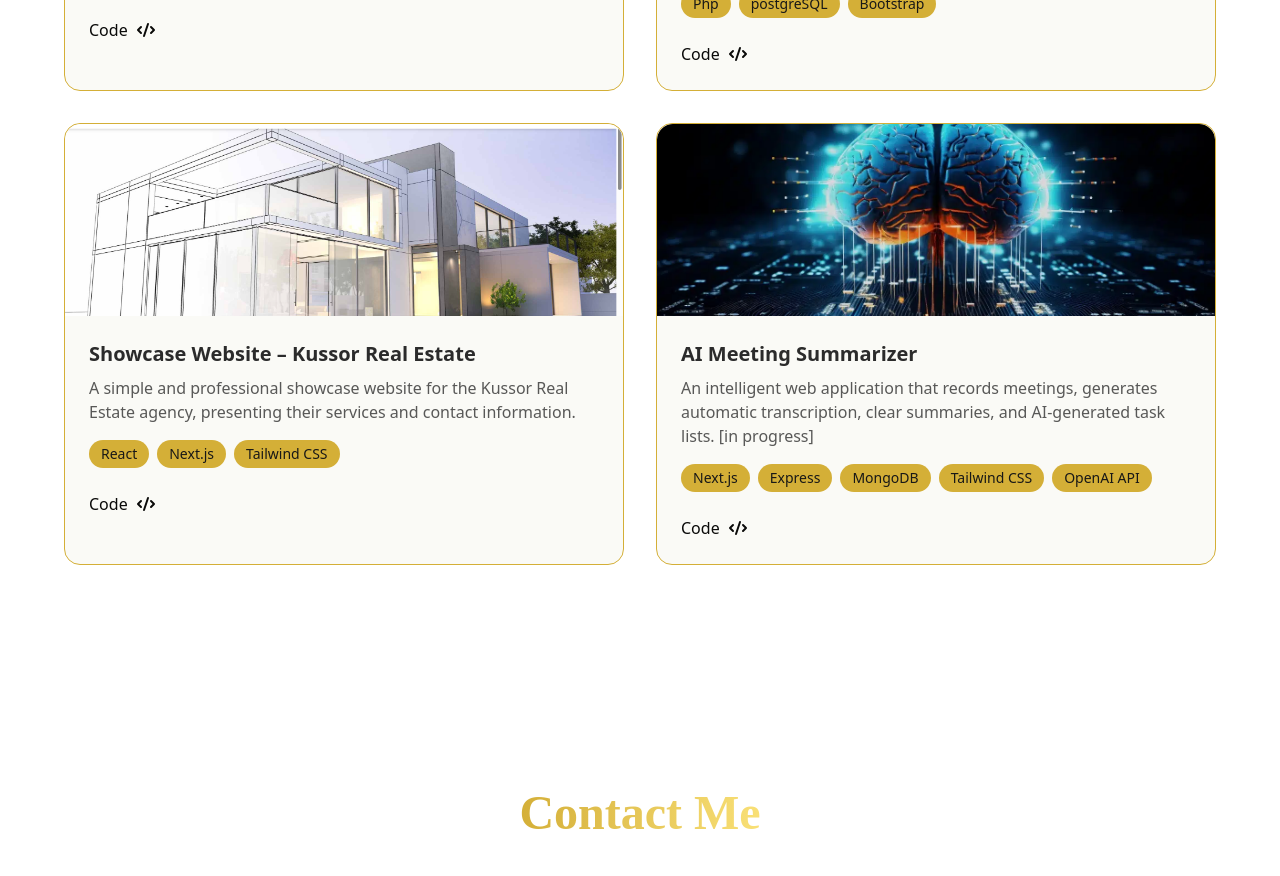
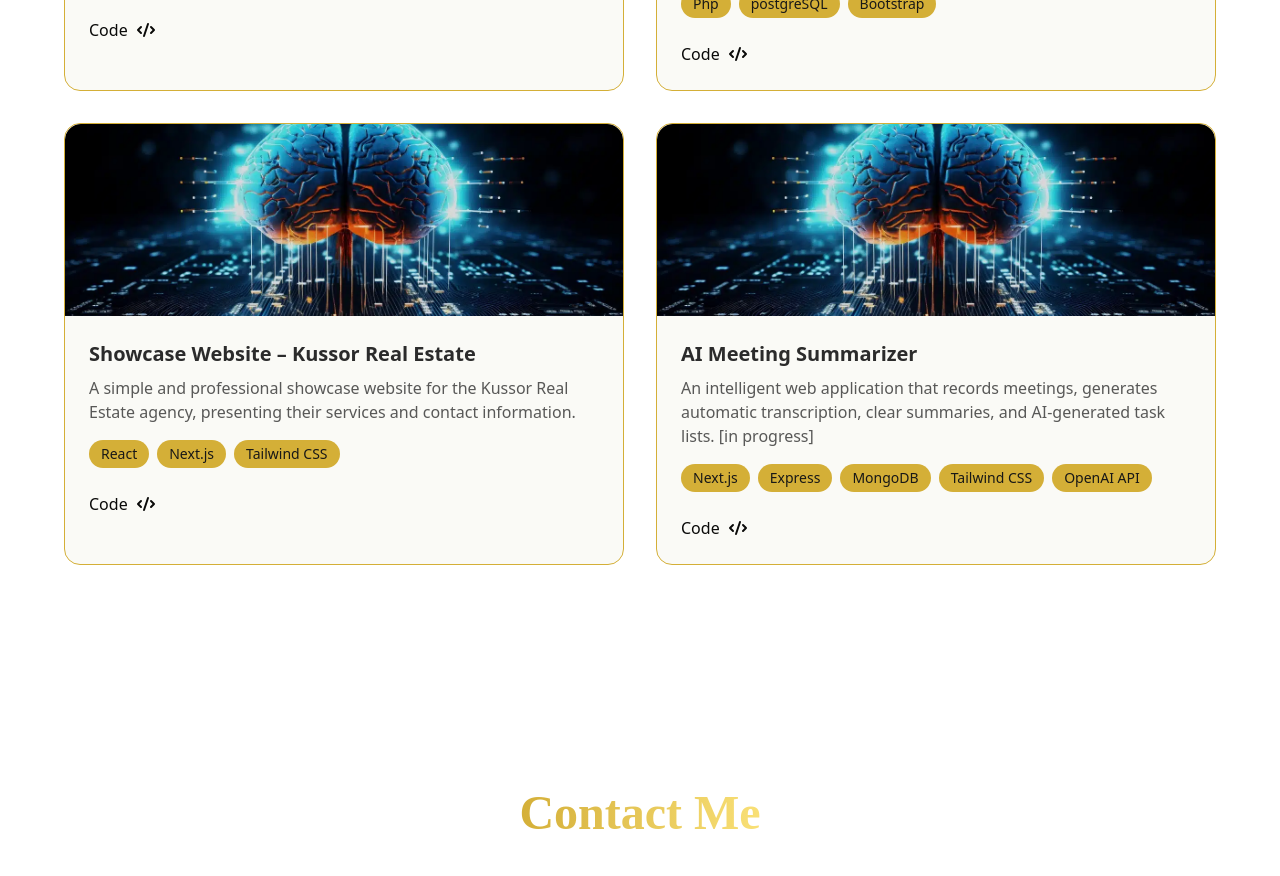
Before and after one commit to R-A-Y-A-N/portfolio, a Next.js app: page /en in a window 1280 px wide. Shown: the part 2460-3336 px from the top of the page. Built offline with nearby package versions, Linux system fonts and the light colour scheme.

Commit message:
update  section

```diff
--- a/components/Projects.tsx
+++ b/components/Projects.tsx
@@ -20,7 +20,7 @@ const Projects = () => {
       title: t("title3"),
       description: t( "description3"),
       technologies: ["React", "Next.js", "Tailwind CSS"],
-      image: "/images/k1.png",
+      image: "/images/ia.webp",
 
     },
 
```
